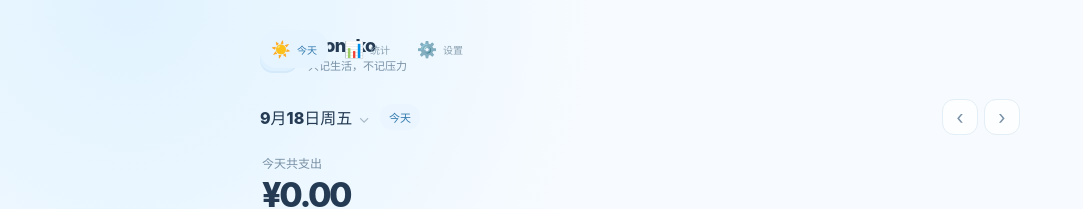
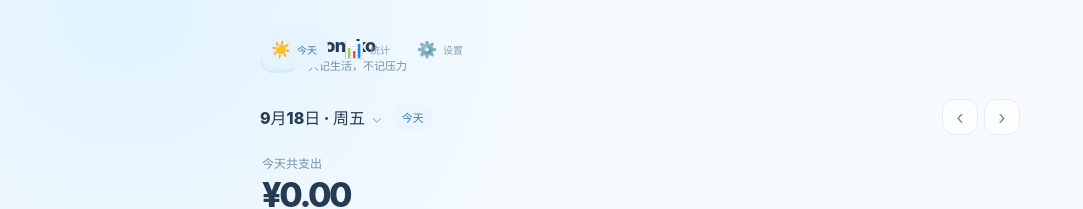
Before and after one commit to lemoeJuice/Moneko, a Vue app: page / in a window 1280 px wide. Shown: the top 209 px of the page, without its empty margins (0-1083 px from the left). Built offline with nearby package versions, Linux system fonts and the light colour scheme.

Commit message:
fix: polish date labels and exports

```diff
--- a/src/utils/date.ts
+++ b/src/utils/date.ts
@@ -1,5 +1,5 @@
-const dateFormatter = new Intl.DateTimeFormat('zh-CN', { month: 'long', day: 'numeric', weekday: 'short' })
 const shortDateFormatter = new Intl.DateTimeFormat('zh-CN', { month: 'numeric', day: 'numeric' })
+const weekdayFormatter = new Intl.DateTimeFormat('zh-CN', { weekday: 'short' })
 
 function pad(value: number): string {
   return String(value).padStart(2, '0')
@@ -22,7 +22,8 @@ export function dateKeyFromOffset(offset: number, endTimestamp = Date.now()): st
 }
 
 export function formatDateHeading(dateKey: string): string {
-  return dateFormatter.format(dateKeyToDate(dateKey)).replace('星期', ' · 星期')
+  const date = dateKeyToDate(dateKey)
+  return `${date.getMonth() + 1}月${date.getDate()}日 · ${weekdayFormatter.format(date)}`
 }
 
 export function formatShortDate(dateKey: string): string {
--- a/src/views/SettingsView.vue
+++ b/src/views/SettingsView.vue
@@ -13,8 +13,11 @@ function download(content: BlobPart, filename: string, type: string): void {
   const link = document.createElement('a')
   link.href = url
   link.download = filename
+  link.style.display = 'none'
+  document.body.appendChild(link)
   link.click()
-  URL.revokeObjectURL(url)
+  link.remove()
+  window.setTimeout(() => URL.revokeObjectURL(url), 0)
 }
 
 function exportJson(): void {
```
